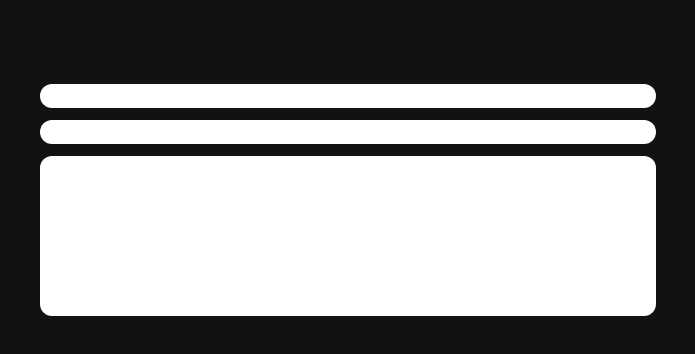
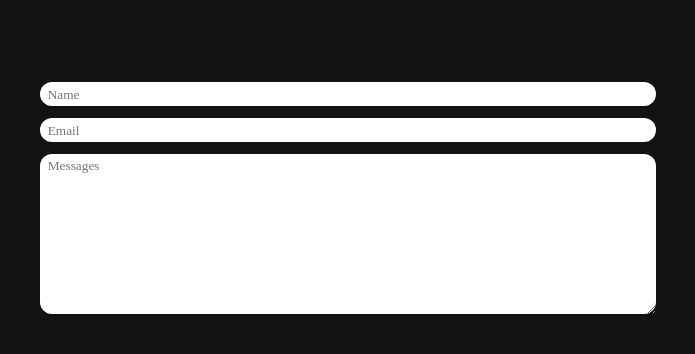
Before and after one commit to DeonSanchez-21/Personal_Portfolio, a plain HTML site: page Portfolio/HTML/index.html in a window 1280 px wide. Shown: the part 2680-3034 px from the top of the page, 495-1190 px from the left. Drawn offline with Linux system fonts and the light colour scheme; files whose address does not match are found by name.

Commit message:
Contact textArea modified

```diff
--- a/Portfolio/CSS/index.css
+++ b/Portfolio/CSS/index.css
@@ -70,7 +70,6 @@ header{
 
 .last{
     padding: 1rem;
-
 }
 
 .see-my-work{
@@ -243,12 +242,23 @@ header{
     height: 1.5rem;
     border-radius: 12px;
     border: none;
+    padding: 0.25rem 0.5rem;
 }
-.message-con input{
+
+::-webkit-input-placeholder {
+    text-align: left;
+    position: absolute;
+    font-family: 'Times New Roman', Times, serif;
+}
+
+.message-con textarea{
     width: 100%;
     height: 10rem;
     border-radius: 12px;
     border: none;
+    padding: 0.25rem 0.5rem;
+    display: table-cell;
+    overflow: hidden;
 }
 
 .icon-list li{
--- a/Portfolio/index.html
+++ b/Portfolio/HTML/index.html
@@ -5,8 +5,8 @@
     <meta http-equiv="X-UA-Compatible" content="IE=edge">
     <meta name="viewport" content="width=device-width, initial-scale=1.0">
     <title>Deon Sanchez | Home</title>
-    <link rel="stylesheet" href="../Portfolio/CSS/index.css">
-    <link rel="stylesheet" href="../Portfolio/CSS/animation.css">
+    <link rel="stylesheet" href="../CSS/index.css">
+    <link rel="stylesheet" href="../CSS/animation.css">
     <script src="https://kit.fontawesome.com/460480b505.js" crossorigin="anonymous"></script>
 </head>
 <body>
@@ -182,15 +182,15 @@
             <form action="contacts.html" class="contact-form">
                 <div class="name-con">
                     <label for="name"></label>
-                    <input type="text" name="name">
+                    <input type="text" placeholder="Name" name="name">
                 </div>
                 <div class="email-con">
                     <label for="email"></label>
-                    <input type="text" name="email">
+                    <input type="text" placeholder="Email" name="email">
                 </div>
                 <div class="message-con">
                     <label for="message"></label>
-                    <input type="text" name="message">
+                    <textarea placeholder="Messages" name="message" id="message" cols="30" rows="10"></textarea>
                 </div>
             </form>
             <div class="contact-icons">
@@ -205,5 +205,5 @@
     </section>
 
 </body>
-<script src="./index.js"></script>
+<script src="../JS/index.js"></script>
 </html>
```
Also changed, not shown: Portfolio/HTML/contacts.html (added), Portfolio/JS/index.js (renamed from Portfolio/index.js).
